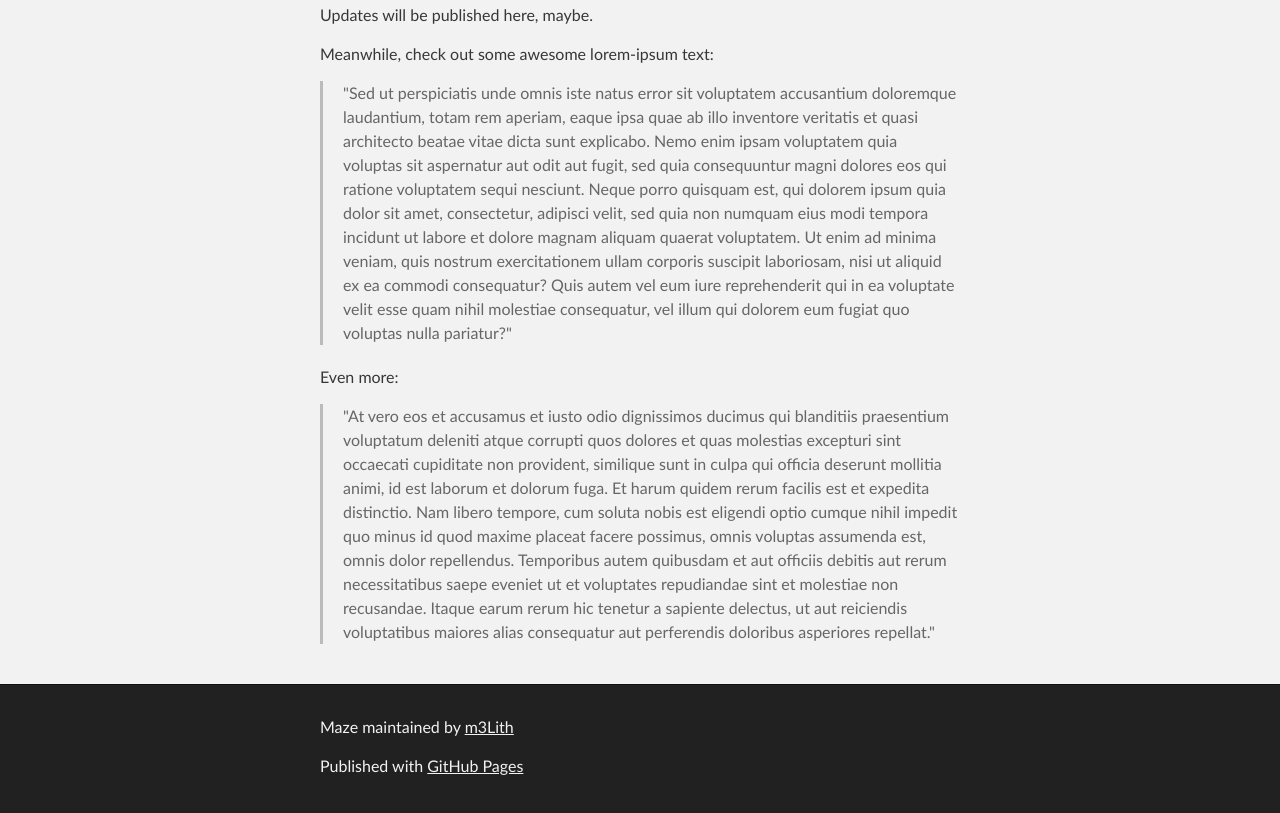
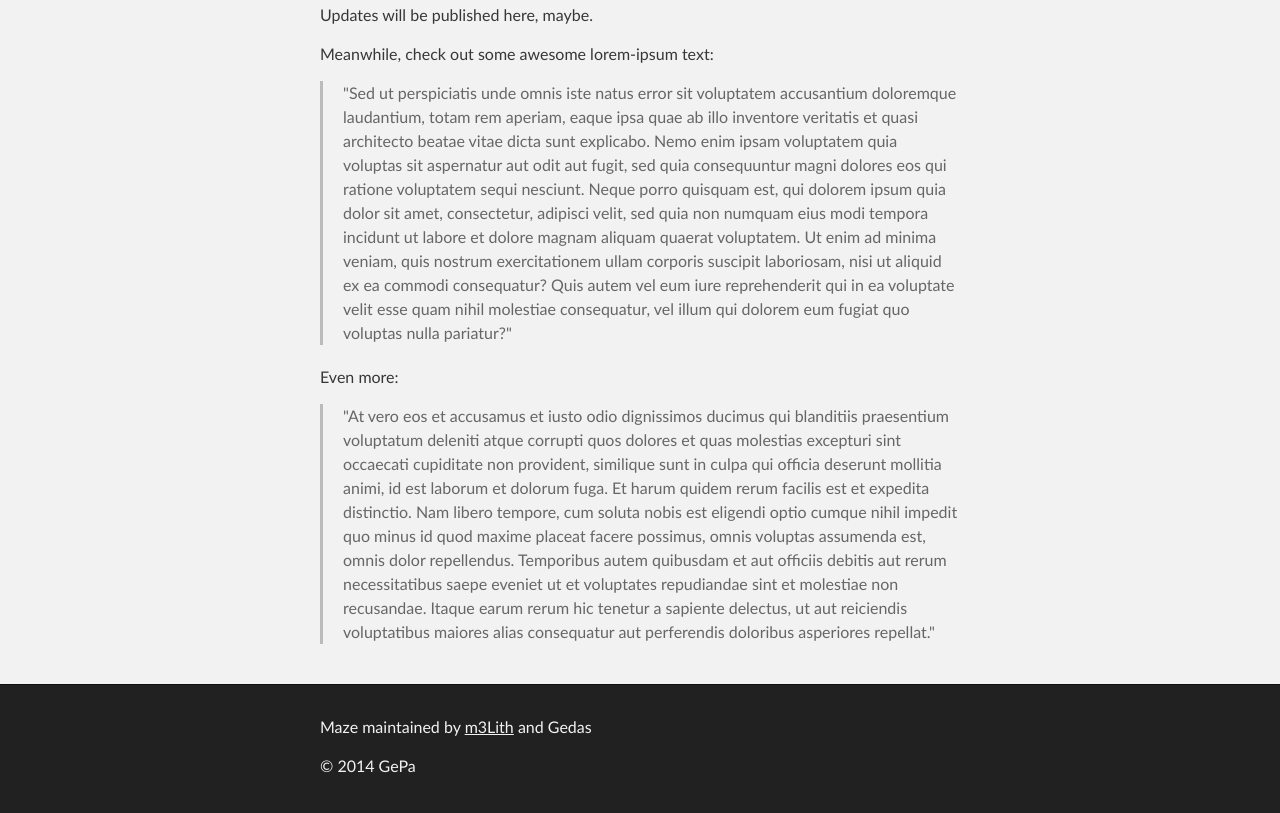
Before and after one commit to m3Lith/ktu-maze, a plain HTML site: page index.html in a window 1280 px wide. Shown: the part 377-1190 px from the top of the page. Drawn offline with Linux system fonts and the light colour scheme.

Commit message:
Footer update

```diff
--- a/index.html
+++ b/index.html
@@ -56,8 +56,8 @@ Made by Gediminas and Paulius.</p>
     <!-- FOOTER  -->
     <div id="footer_wrap" class="outer">
       <footer class="inner">
-        <p class="copyright">Maze maintained by <a href="https://github.com/m3Lith">m3Lith</a></p>
-        <p>Published with <a href="http://pages.github.com">GitHub Pages</a></p>
+        <p class="copyright">Maze maintained by <a href="https://github.com/m3Lith">m3Lith</a> and Gedas</p>
+        <p>&copy 2014 GePa</p>
       </footer>
     </div>
 
```
